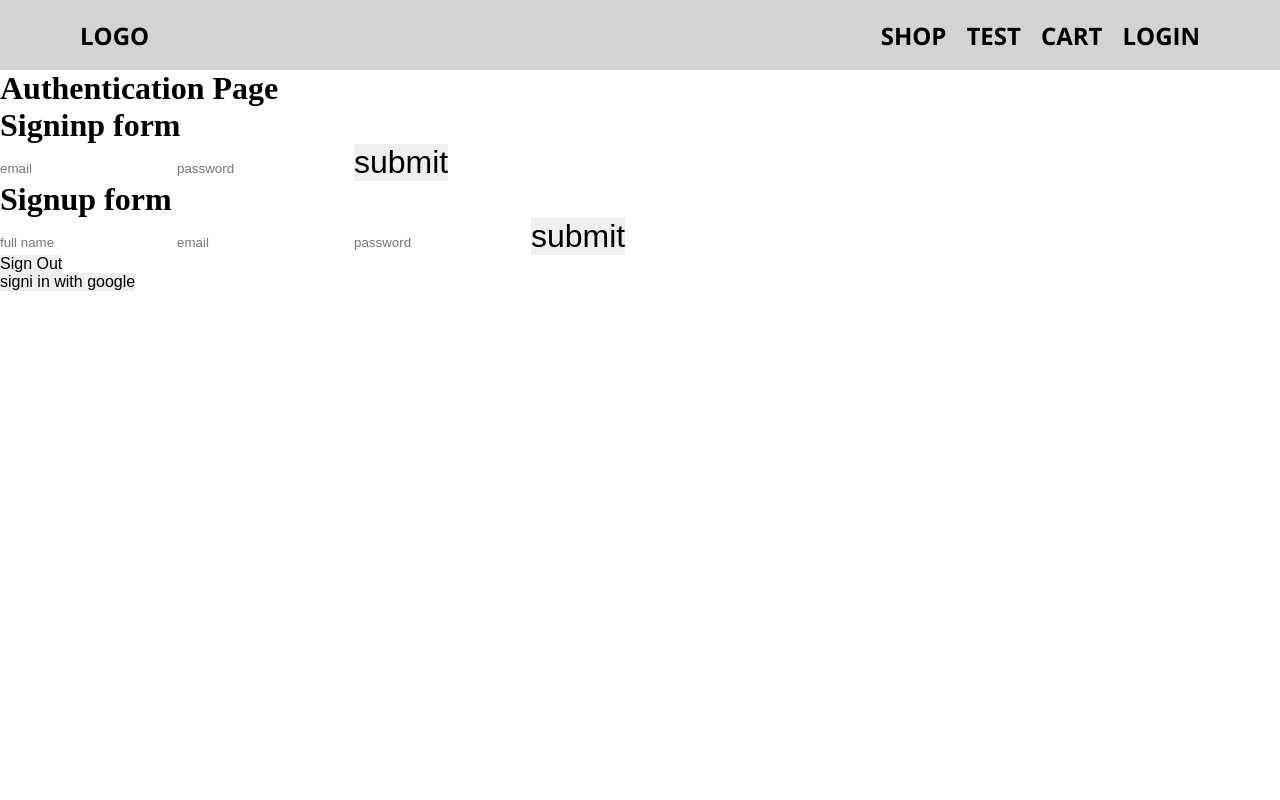
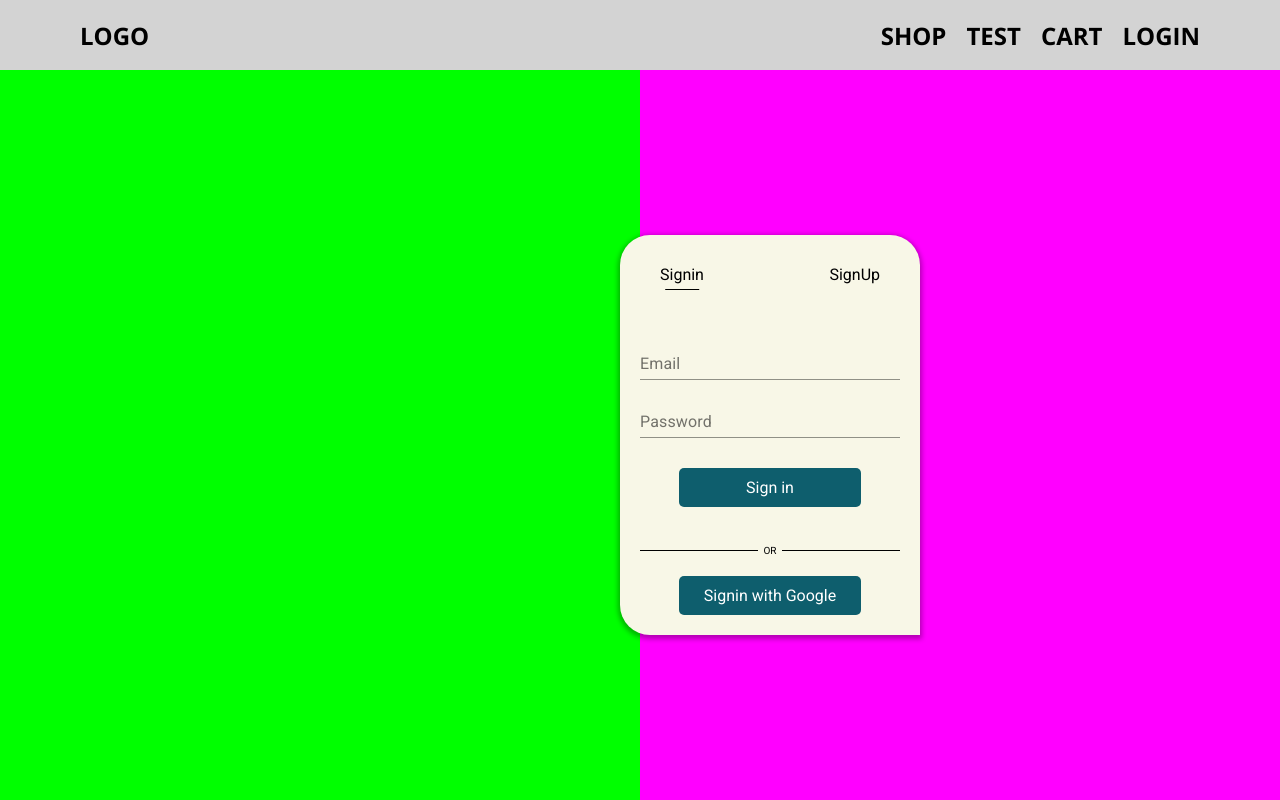
Before and after one commit to Mutahhir-Khan/buyfy, a React (Create React App) app: page /authentication in a window 1280 px wide. Built offline with nearby package versions, Linux system fonts and the light colour scheme; no server answers.

Commit message:
auth forms styling done

```diff
--- a/package.json
+++ b/package.json
@@ -3,6 +3,7 @@
   "version": "0.1.0",
   "private": true,
   "dependencies": {
+    "@material-ui/core": "^4.11.3",
     "@testing-library/jest-dom": "^5.11.4",
     "@testing-library/react": "^11.1.0",
     "@testing-library/user-event": "^12.1.10",
--- /dev/null
+++ b/src/Components/AuthForm/AuthForm.css
@@ -0,0 +1,58 @@
+.auth-form{
+    height: 40em;
+    width: 30em;
+    background: rgb(248, 247, 231);
+    display: grid;
+    grid-template-rows: min-content 1fr min-content;
+    row-gap: 2em;
+    transform: translateX(-20px);
+    box-shadow:0px 2px 5px 2px rgba(0,0,0,0.3);
+    border-radius: 30px 30px 0 30px;
+    padding: 2em;
+}
+.auth-fields{
+    transition: all 300ms ease-in-out;
+
+}
+.auth-switcher{
+    display: grid;
+    grid-template-columns: repeat(2,1fr);
+    justify-items: start;
+}
+.underline{
+    height: 1px;
+    width: 40%;
+    background: black;
+    position: absolute;
+    left: 50%;
+    transform: translate(-50%, 5px);
+}
+.auth-form-btn{
+    /* background: black; */
+    display: grid;
+    justify-items: center;
+}
+
+.or-separator{
+    /* background: lightblue; */
+    width: 100%;
+    display: grid;
+    grid-template-columns: 1fr min-content 1fr;
+    align-items: center;
+    column-gap: 0.5em;
+    font-family: var(--font-family-para);
+}
+
+.or-separator::before{
+    content: "";
+    height: 1px;
+    width: 100%;
+    background: black;
+}
+
+.or-separator::after{
+    content: "";
+    height: 1px;
+    width: 100%;
+    background: black;
+}
--- /dev/null
+++ b/src/Components/AuthForm/AuthForm.jsx
@@ -0,0 +1,46 @@
+import React, { useState } from "react";
+import "./AuthForm.css";
+import Button from "./../Button/Button";
+import SigninForm from "./../SigninForm/SigninForm";
+import SignupForm from "./../SignupForm/SignupForm";
+import { connect } from 'react-redux';
+import {googleSignin} from "./../../Redux/authRedux/authActions"
+
+const AuthForm = ({googleSignin}) => {
+  const [switcherValue, setSwitcherValue] = useState("signin");
+  return (
+    <div className="auth-form">
+      <div className="auth-switcher">
+        <Button
+        onClick={() => setSwitcherValue('signin')}
+            style={{ position: "relative" }} background="none" color="black">
+          Signin
+           {switcherValue === "signin" ? <div className="underline"></div>: null}
+        </Button>
+        <Button
+        onClick={() => setSwitcherValue('signup')}
+          style={{ position: "relative", justifySelf: "end" }}
+          background="none" color="black"
+        >
+          SignUp
+          {switcherValue === "signup" ? <div className="underline"></div>: null}
+        </Button>
+      </div>
+      <div className="auth-fields center">
+          {switcherValue === 'signin' ? <SigninForm/> : <SignupForm/>}
+      </div>
+      <div className="auth-form-btn">
+        <div className="or-separator">OR</div>
+        <Button onClick={googleSignin} style={{ marginTop: "2em", width: "70%" }}>
+          Signin with Google
+        </Button>
+      </div>
+    </div>
+  );
+};
+
+var actions = {
+    googleSignin
+}
+
+export default connect(null, actions)(AuthForm);
--- a/src/Components/CartList/CartList.jsx
+++ b/src/Components/CartList/CartList.jsx
@@ -1,13 +1,27 @@
 import React from 'react'
 import CartListItem from '../CartListItem/CartListItem';
 import { connect } from 'react-redux';
-import "./CartList.css"
+import "./CartList.css";
+import cartIcon from "./../../Assests/icons/shopping-cart.svg"
+import Paragraph from '../Paragraph/Paragraph';
+import Header from './../Header/Header';
+import { MenuItem } from './../Navbar/Navbar';
 
 const CartList = ({cartItems}) => {
+    console.log(cartItems)
     return (
         <div className="cart-list">
             {/* <h1>cart list </h1> */}
-            {cartItems.map(item => <CartListItem key={item.id} {...item}/>)}
+            {cartItems.length > 0
+            ?
+            cartItems.map(item => <CartListItem key={item.id} {...item}/>)
+            :
+            <div className="center" style={{display:"flex", gap:"2em"}}>
+                <Header>Your Bucket is Empty, would like to Fill it up ? click the Bucket </Header>
+                <MenuItem to="/categories"><img src={cartIcon} alt="cartIcon" height={30}  /></MenuItem>
+            </div>
+            }
+            {/* {cartItems.map(item => <CartListItem key={item.id} {...item}/>)} */}
 
         </div>
     )
--- /dev/null
+++ b/src/Components/SigninForm/SigninForm.css
@@ -0,0 +1,7 @@
+.signin-form{
+    width: 100%;
+    display: grid;
+    row-gap: 1em;
+    justify-items: center;
+    /* background: crimson; */
+}
--- a/src/Components/SigninForm/SigninForm.jsx
+++ b/src/Components/SigninForm/SigninForm.jsx
@@ -1,42 +1,51 @@
-import React, {useState} from 'react'
-import { connect } from 'react-redux';
-import { signin } from '../../Redux/authRedux/authActions';
+import React, { useState } from "react";
+import { connect } from "react-redux";
+import { signin } from "../../Redux/authRedux/authActions";
+import { TextField } from "@material-ui/core";
+import Button from "../Button/Button";
+import "./SigninForm.css";
 
-const SigninForm = ({signin}) => {
-    const [email, setemail] = useState("")
-    const [password, setpassword] = useState("")
+const SigninForm = ({ signin }) => {
+  const [email, setemail] = useState("");
+  const [password, setpassword] = useState("");
 
-    var handleFormSubmit = (e) => {
-        e.preventDefault()
-        var cred = {
-            email,
-            password
-        }
-        signin(cred)
+  var handleFormSubmit = (e) => {
+    e.preventDefault();
+    var cred = {
+      email,
+      password,
+    };
+    signin(cred);
 
-        console.log(email, password)
-        // console.log(email)
-        // console.log(password)
-    }
+    console.log(email, password);
+  };
 
-
-
-    return (
-        <div>
-            <h1>
-                Signinp form
-                <form onSubmit={handleFormSubmit} type="submit">
-                    <input onChange={(e) => setemail(e.target.value)} value={email} type="text" placeholder="email"></input>
+  return (
+    <form className="signin-form" onSubmit={handleFormSubmit} type="submit">
+      <TextField
+        value={email}
+        onChange={(e) => setemail(e.target.value)}
+        style={{ width: "100%" }}
+        className="email"
+        label="Email"
+      ></TextField>
+      <TextField
+        value={password}
+        onChange={(e) => setpassword(e.target.value)}
+        style={{ width: "100%" }}
+        className="password"
+        label="Password"
+      ></TextField>
+      <Button type="submit" style={{ marginTop: "2em", width: "70%" }}>Sign in</Button>
+      {/* <input onChange={(e) => setemail(e.target.value)} value={email} type="text" placeholder="email"></input>
                     <input onChange={(e) => setpassword(e.target.value)} value={password} type="text" placeholder="password"></input>
-                    <button type="submit">submit</button>
-                </form>
-            </h1>
-        </div>
-    )
-}
+                    <button type="submit">submit</button> */}
+    </form>
+  );
+};
 
 var actions = {
-    signin
-}
+  signin,
+};
 
-export default connect(null, actions)(SigninForm)
+export default connect(null, actions)(SigninForm);
--- /dev/null
+++ b/src/Components/SignupForm/SignupForm.css
@@ -0,0 +1,7 @@
+.signup-form{
+    width: 100%;
+    display: grid;
+    justify-items: center;
+    /* row-gap: 0.5em; */
+    /* background: lightcoral  ; */
+}
--- a/src/Components/SignupForm/SignupForm.jsx
+++ b/src/Components/SignupForm/SignupForm.jsx
@@ -1,41 +1,62 @@
-import React, {useState} from 'react'
-import { connect } from 'react-redux';
-import { signup } from '../../Redux/authRedux/authActions';
+import React, { useState } from "react";
+import { connect } from "react-redux";
+import { signup } from "../../Redux/authRedux/authActions";
+import { TextField } from "@material-ui/core";
+import Button from "./../Button/Button";
+import "./SignupForm.css"
 
-const SignupForm = ({signup}) => {
-    const [fullName, setfullName] = useState("")
-    const [email, setemail] = useState("")
-    const [password, setpassword] = useState("")
+const SignupForm = ({ signup }) => {
+  const [fullName, setfullName] = useState("");
+  const [email, setemail] = useState("");
+  const [password, setpassword] = useState("");
 
-    var handleFormSubmit = (e) => {
-        e.preventDefault()
+  var handleFormSubmit = (e) => {
+    e.preventDefault();
 
-        var cred = {
-            email, fullName, password
-        }
-        signup(cred)
+    var cred = {
+      email,
+      fullName,
+      password,
+    };
+    signup(cred);
+  };
 
-    }
+  return (
+    <form className="signup-form" onSubmit={handleFormSubmit} type="submit">
+      <TextField
+        value={fullName}
+        onChange={(e) => setfullName(e.target.value)}
+        style={{ width: "100%" }}
+        className="full-name"
+        label="Full Name"
+      ></TextField>
+      <TextField
+        value={email}
+        onChange={(e) => setemail(e.target.value)}
+        style={{ width: "100%" }}
+        className="email"
+        label="Email"
+      ></TextField>
+      <TextField
+        value={password}
+        onChange={(e) => setpassword(e.target.value)}
+        style={{ width: "100%" }}
+        className="password"
+        label="Password"
+      ></TextField>
 
+      <Button type="submit" style={{ marginTop: "2em", width: "70%" }}>Sign up</Button>
 
-
-    return (
-        <div>
-            <h1>
-                Signup form
-                <form onSubmit={handleFormSubmit} type="submit">
-                    <input onChange={(e) => setfullName(e.target.value)} value={fullName} type="text" placeholder="full name"></input>
+      {/* <input onChange={(e) => setfullName(e.target.value)} value={fullName} type="text" placeholder="full name"></input>
                     <input onChange={(e) => setemail(e.target.value)} value={email} type="text" placeholder="email"></input>
                     <input onChange={(e) => setpassword(e.target.value)} value={password} type="text" placeholder="password"></input>
-                    <button type="submit">submit</button>
-                </form>
-            </h1>
-        </div>
-    )
-}
+                    <button type="submit">submit</button> */}
+    </form>
+  );
+};
 
-var actions ={
-    signup
-}
+var actions = {
+  signup,
+};
 
-export default connect(null, actions)(SignupForm)
+export default connect(null, actions)(SignupForm);
--- a/src/Pages/Authentication/Authentication.css
+++ b/src/Pages/Authentication/Authentication.css
@@ -0,0 +1,17 @@
+.authentication{
+    height: calc(100vh - var(--navbar-height));
+    width: 100vw;
+    background: lightyellow;
+    display: grid;
+    grid-template-columns: repeat(2,1fr);
+    font-size: 62.5%;
+
+}
+.auth-left{
+    background: lime;
+}
+.auth-right{
+    background: magenta;
+    align-items: start;
+
+}
--- a/src/Pages/Authentication/Authentication.jsx
+++ b/src/Pages/Authentication/Authentication.jsx
@@ -3,15 +3,21 @@ import SignupForm from "../../Components/SignupForm/SignupForm";
 import SigninForm from "../../Components/SigninForm/SigninForm";
 import Signout from "../../Components/Signout/Signout";
 import GoogleSignin from '../../Components/GoogleSignin/GoogleSignin';
+import "./Authentication.css"
+import AuthForm from './../../Components/AuthForm/AuthForm';
 
 const Authentication = () => {
   return (
-    <div>
-      <h1>Authentication Page</h1>
+    <div className="authentication">
+      <div className="auth-left"></div>
+      <div className="auth-right center">
+        <AuthForm/>
+      </div>
+      {/* <h1>Authentication Page</h1>
       <SigninForm />
       <SignupForm />
       <Signout />
-      <GoogleSignin/>
+      <GoogleSignin/> */}
     </div>
   );
 };
--- a/src/Redux/authRedux/authActions.js
+++ b/src/Redux/authRedux/authActions.js
@@ -34,10 +34,11 @@ export var signup = ({ email, password, fullName }) => async (dispatch) => {
     await firestore.collection("users").doc(uid).set(userInfo);
 
     //navigate to home page
-    history.push("/")
+    // history.push("/")
 
   } catch (error) {
     console.log(error);
+    alert(error.message)
   }
 };
 
@@ -47,7 +48,7 @@ export var signin = ({ email, password }) => async (dispatch) => {
      await auth.signInWithEmailAndPassword(email, password);
 
     //navigate to home page
-    history.push("/")
+    // history.push("/")
 
   } catch (error) {
     console.log(error);
@@ -65,7 +66,7 @@ export var signout = () => async (dispatch) => {
 
 export var googleSignin = () => async (dispatch) => {
   try {
-    //signin user in irebase auth using google provider
+    //signin user in firebase auth using google provider
     //also saved the photo url of google signed in person
     var {
       additionalUserInfo: { isNewUser },
@@ -105,6 +106,9 @@ export var authListener = () => async (dispatch) => {
         email,
         uid,
       };
+      //navigate to  home page
+      if(userData)  history.push("/");
+
       dispatch(setUser(userData));
     } else {
       dispatch(removerUser());
```
Also changed, not shown: 2 other files (tests, documents, lock files or other folders).
